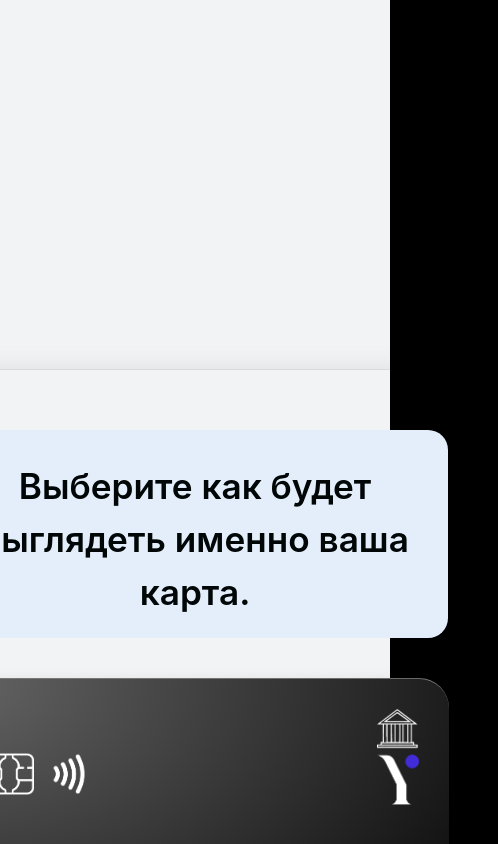
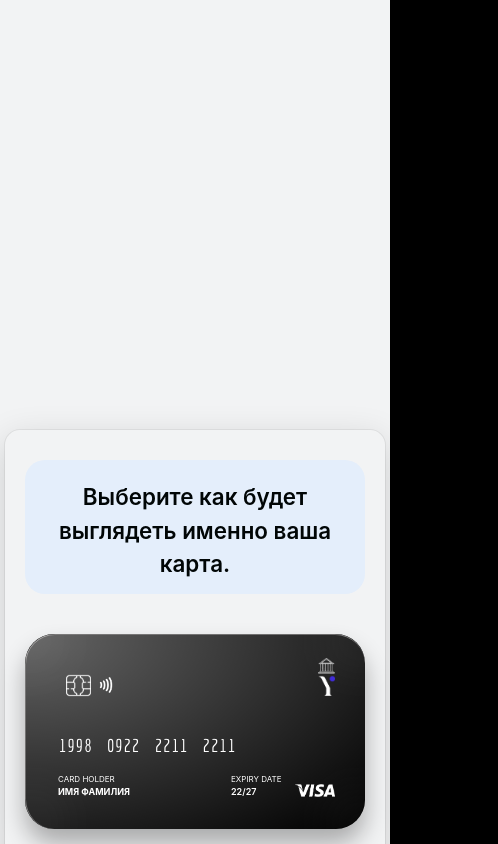
Before and after one commit to usmonzo/final-project-bank-landing, a React (Create React App) app: page /cards in a window 390 px wide. Shown: the top 844 px of the page, 498 px wide, since content can reach past the window. Built offline with nearby package versions, Linux system fonts and the light colour scheme.

Commit message:
Some media queries...

```diff
--- a/src/Components/Cards/CardInfo.js
+++ b/src/Components/Cards/CardInfo.js
@@ -102,9 +102,10 @@ const CardsInfoSection = () => {
               </Subtitle>
               <Subtitle
                 style={{
+                  marginBottom: "30px",
                   textAlign: "center",
                   fontSize: "24px",
-                  borderBottom: "1px solid red",
+                  borderBottom: "2px solid red",
                   borderRadius: "2px",
                 }}
               >
--- a/src/Components/Cards/CardInfoElements.js
+++ b/src/Components/Cards/CardInfoElements.js
@@ -8,6 +8,15 @@ export const InfoContainer = styled.div`
 
   @media screen and (max-width: 768px) {
     padding: 130px 0;
+  }
+  @media screen and (max-width: 601px) {
+    padding: 100px 0;
+  }
+  @media screen and (max-width: 501px) {
+    padding: 60px 0;
+  }
+  @media screen and (max-width: 475px) {
+    padding: 30px 0;
   }
 `;
 
@@ -87,6 +96,21 @@ export const SecondColumn2 = styled.div`
     align-items: center;
     padding: 25px 15px 0 17px;
   }
+  @media screen and (max-width: 550px) {
+    display: flex;
+    flex-direction: column;
+    justify-content: center;
+    align-items: center;
+    padding: 20px 10px 0 13px;
+  }
+  @media screen and (max-width: 630px) {
+    padding: 20px 70px;
+    margin: 0 auto;
+  }
+  @media screen and (max-width: 500px) {
+    padding: 20px 30px;
+    margin: 0 auto;
+  }
 `;
 
 export const TextWrapper = styled.div`
@@ -148,6 +172,15 @@ export const Subtitle = styled.div`
   font-weight: 500;
   line-height: 24px;
   color: #020202;
+  padding: 30px 10px 20px 10px;
+
+  @media screen and (max-width: 630px) {
+    padding-bottom: 0px;
+    margin-bottom: 0px;
+  }
+  @media screen and (max-width: 480px) {
+    font-size: 15px;
+  }
 `;
 export const FirstSubtitle = styled.p`
   max-width: 400px;
@@ -180,4 +213,14 @@ export const Img = styled.img`
   margin-top: 20px;
   border-radius: 40px;
   box-shadow: rgb(38, 57, 77) 0px 20px 30px -10px;
+  @media screen and (max-width: 600px) {
+    border-radius: 30px;
+  }
+  @media screen and (max-width: 500px) {
+    border-radius: 25px;
+    margin-top: 10px;
+  }
+  @media screen and (max-width: 400px) {
+    border-radius: 20px;
+  }
 `;
--- a/src/Components/Cards/Cards.js
+++ b/src/Components/Cards/Cards.js
@@ -103,7 +103,7 @@ function Cards() {
   };
 
   const changeToLawgreen = () => {
-    setCardStyle("lawngreen");
+    setCardStyle("darksalmon");
   };
 
   const changeToPurple = () => {
@@ -202,11 +202,10 @@ function Cards() {
                   required
                 />
               </InputGroup>
-              <Button type="submit" colorScheme="blue">
+              <Button type="submit" colorScheme="blue" sx={{ padding: "7px" }}>
                 Оставить заявку
               </Button>
             </Stackkk>
-            <h1>hello</h1>
           </Stackk>
         </InfoForm>
       </CardsInfoWrapper>
--- a/src/Components/Cards/CardsElements.js
+++ b/src/Components/Cards/CardsElements.js
@@ -138,7 +138,7 @@ export const ButtonBlueViolet = styled.button`
 `;
 export const ButtonLawngreen = styled.button`
   border-radius: 5px;
-  background: lawngreen;
+  background: darksalmon;
   white-space: nowrap;
   width: 20px;
   height: 20px;
@@ -172,6 +172,31 @@ export const Color = styled.div`
   border: none;
   border-radius: 31px;
   margin: 10px auto 10px auto;
+  @media screen and (max-width: 630px) {
+    max-width: 405px;
+    max-height: 249px;
+    border-radius: 29px;
+  }
+  @media screen and (max-width: 550px) {
+    max-width: 395px;
+    max-height: 239px;
+    border-radius: 29px;
+  }
+  @media screen and (max-width: 500px) {
+    max-width: 365px;
+    max-height: 229px;
+    border-radius: 29px;
+  }
+  @media screen and (max-width: 450px) {
+    max-width: 360px;
+    max-height: 215px;
+    border-radius: 29px;
+  }
+  @media screen and (max-width: 420px) {
+    max-width: 340px;
+    max-height: 195px;
+    border-radius: 29px;
+  }
 `;
 
 export const Card = styled.div`
@@ -189,6 +214,26 @@ export const Card = styled.div`
   backdrop-filter: blur(30px);
   box-shadow: 0 15px 25px rgba(0, 0, 0, 0.3);
   z-index: 1;
+  @media screen and (max-width: 630px) {
+    max-width: 405px;
+    max-height: 245px;
+  }
+  @media screen and (max-width: 550px) {
+    max-width: 395px;
+    max-height: 239px;
+  }
+  @media screen and (max-width: 500px) {
+    max-width: 365px;
+    max-height: 229px;
+  }
+  @media screen and (max-width: 450px) {
+    max-width: 360px;
+    max-height: 210px;
+  }
+  @media screen and (max-width: 420px) {
+    max-width: 340px;
+    max-height: 195px;
+  }
 `;
 
 export const CardH3 = styled.div`
@@ -196,9 +241,18 @@ export const CardH3 = styled.div`
   position: absolute;
   top: 30px;
   right: 30px;
+  @media screen and (max-width: 630px) {
+    top: 23px;
+  }
 `;
 export const CardLogo = styled.img`
   width: 43px;
+  @media screen and (max-width: 630px) {
+    width: 20px;
+  }
+  @media screen and (max-width: 420px) {
+    width: 17px;
+  }
 `;
 
 export const CardiChip = styled.img`
@@ -206,6 +260,21 @@ export const CardiChip = styled.img`
   position: absolute;
   top: 70px;
   left: 40px;
+  @media screen and (max-width: 630px) {
+    width: 30px;
+    top: 55px;
+    left: 40px;
+  }
+  @media screen and (max-width: 450px) {
+    width: 25px;
+    top: 53px;
+    left: 40px;
+  }
+  @media screen and (max-width: 420px) {
+    width: 25px;
+    top: 38px;
+    left: 40px;
+  }
 `;
 
 export const CardIndicator = styled.img`
@@ -213,11 +282,26 @@ export const CardIndicator = styled.img`
   position: absolute;
   top: 70px;
   left: 100px;
+  @media screen and (max-width: 630px) {
+    width: 27px;
+    top: 56px;
+    left: 75px;
+  }
+  @media screen and (max-width: 450px) {
+    width: 20px;
+    top: 55px;
+    left: 70px;
+  }
+  @media screen and (max-width: 420px) {
+    width: 20px;
+    top: 40px;
+    left: 70px;
+  }
 `;
 
 export const CardNumber = styled.h5`
   color: #ffffff;
-  font-size: 36px;
+  font-size: 34px;
   letter-spacing: 1px;
   word-spacing: 10px;
   font-family: "Economica", sans-serif;
@@ -225,6 +309,21 @@ export const CardNumber = styled.h5`
   position: absolute;
   bottom: 100px;
   left: 30px;
+  @media screen and (max-width: 630px) {
+    font-size: 23px;
+    bottom: 90px;
+    left: 35px;
+  }
+  @media screen and (max-width: 550px) {
+    font-size: 20px;
+    bottom: 90px;
+    left: 33px;
+  }
+  @media screen and (max-width: 450px) {
+    font-size: 18px;
+    bottom: 70px;
+    left: 33px;
+  }
 `;
 
 export const CardH5 = styled.h5`
@@ -235,21 +334,50 @@ export const CardH5 = styled.h5`
   bottom: 30px;
   left: 30px;
   text-transform: uppercase;
+  @media screen and (max-width: 630px) {
+    font-size: 11px;
+    left: 32px;
+  }
+  @media screen and (max-width: 550px) {
+    font-size: 10px;
+    left: 32px;
+  }
+  @media screen and (max-width: 450px) {
+    font-size: 9px;
+    left: 32px;
+  }
 `;
 export const CardH6 = styled.h6`
   color: #ffffff;
   font-size: 14px;
-  font-weight: 400;
+  font-weight: 600;
   position: absolute;
   bottom: 30px;
   left: 235px;
   text-transform: uppercase;
+  @media screen and (max-width: 630px) {
+    font-size: 11px;
+  }
+  @media screen and (max-width: 550px) {
+    font-size: 10px;
+    left: 220px;
+  }
+  @media screen and (max-width: 450px) {
+    font-size: 9px;
+    left: 205px;
+  }
 `;
 
 export const CardSpan = styled.span`
   font-size: 10px;
   /* font-family: "Mulish", sans-serif; */
   font-weight: 400;
+  @media screen and (max-width: 550px) {
+    font-size: 9px;
+  }
+  @media screen and (max-width: 450px) {
+    font-size: 8px;
+  }
 `;
 
 export const CardVisa = styled.img`
@@ -257,6 +385,12 @@ export const CardVisa = styled.img`
   position: absolute;
   right: 30px;
   bottom: 30px;
+  @media screen and (max-width: 630px) {
+    width: 45px;
+  }
+  @media screen and (max-width: 450px) {
+    width: 40px;
+  }
 `;
 //                     //
 //                     //
@@ -273,6 +407,27 @@ export const CardsInfoContainer = styled.div`
 
   @media screen and (max-width: 768px) {
     padding: 170px 0;
+  }
+  @media screen and (max-width: 550px) {
+    padding: 220px 0;
+  }
+  @media screen and (max-width: 480px) {
+    padding: 70px 0;
+  }
+  @media screen and (max-width: 430px) {
+    padding: 100px 0;
+  }
+  @media screen and (max-width: 409px) {
+    padding: 150px 0;
+  }
+  @media screen and (max-width: 400px) {
+    padding: 200px 0;
+  }
+  @media screen and (max-width: 379px) {
+    padding: 300px 0;
+  }
+  @media screen and (max-width: 365px) {
+    padding: 400px 0;
   }
 `;
 
@@ -291,6 +446,18 @@ export const InfoForm = styled.div`
   @media screen and (max-width: 768px) {
     margin-top: 200px;
   }
+  @media screen and (max-width: 630px) {
+    padding: 40px;
+  }
+  @media screen and (max-width: 550px) {
+    padding: 30px;
+  }
+  @media screen and (max-width: 500px) {
+    padding: 23px;
+  }
+  @media screen and (max-width: 450px) {
+    padding: 20px;
+  }
 `;
 export const CardsInfoWrapper = styled.div`
   display: grid;
@@ -298,10 +465,33 @@ export const CardsInfoWrapper = styled.div`
   max-height: 1300px;
   width: 100%;
   max-width: 1100px;
+  margin-top: 300px;
   margin-right: auto;
   margin-left: auto;
   padding: 0 24px;
   justify-content: center;
+
+  @media screen and (max-width: 630px) {
+    margin-top: 0px;
+  }
+  @media screen and (max-width: 531px) {
+    margin-top: 100px;
+  }
+  @media screen and (max-width: 480px) {
+    margin-top: 30px;
+  }
+  /* @media screen and (max-width: 630px) {
+    padding: 40px;
+  }
+  @media screen and (max-width: 550px) {
+    padding: 30px;
+  }
+  @media screen and (max-width: 500px) {
+    padding: 23px;
+  }
+  @media screen and (max-width: 450px) {
+    padding: 20px;
+  } */
 `;
 
 export const HeadlineH1 = styled.h1`
@@ -321,6 +511,19 @@ export const HeadlineH1 = styled.h1`
     font-size: 2.2rem;
     text-align: center;
     margin-bottom: 30px;
+  }
+  @media screen and (max-width: 620px) {
+    font-size: 1.7rem;
+  }
+  @media screen and (max-width: 550px) {
+    font-size: 1.6rem;
+  }
+  @media screen and (max-width: 450px) {
+    font-size: 1.5rem;
+  }
+  @media screen and (max-width: 420px) {
+    font-size: 1.4rem;
+    padding: 20px 7px 13px 7px;
   }
 `;
 //                     //
@@ -355,4 +558,12 @@ export const Stackkk = styled.form`
     padding-top: 20px;
     margin-left: 0;
   }
+  @media screen and (max-width: 600px) {
+    padding: 25px 0 15px 0;
+    margin: 0 auto;
+  }
+  @media screen and (max-width: 420px) {
+    padding: 25px 0px 15px 0px;
+    margin: 0 auto;
+  }
 `;
--- a/src/Components/Expenses/Expenses.jsx
+++ b/src/Components/Expenses/Expenses.jsx
@@ -129,13 +129,13 @@ export default function Expenses() {
     },
     {
       name: "Page F",
-      uv: 2390,
+      uv: 3390,
       pv: 3800,
       amt: 2500,
     },
     {
       name: "Page G",
-      uv: 3490,
+      uv: 390,
       pv: 4300,
       amt: 2100,
     },
```
